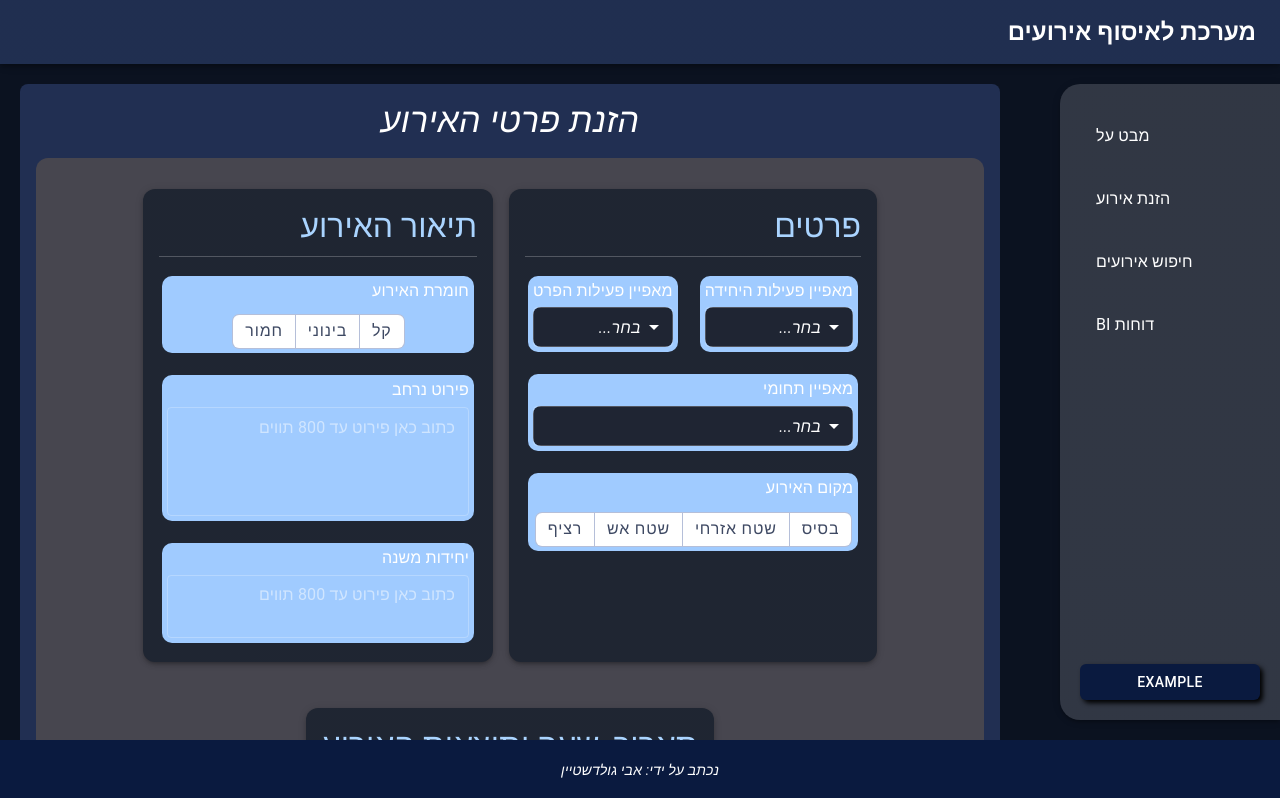
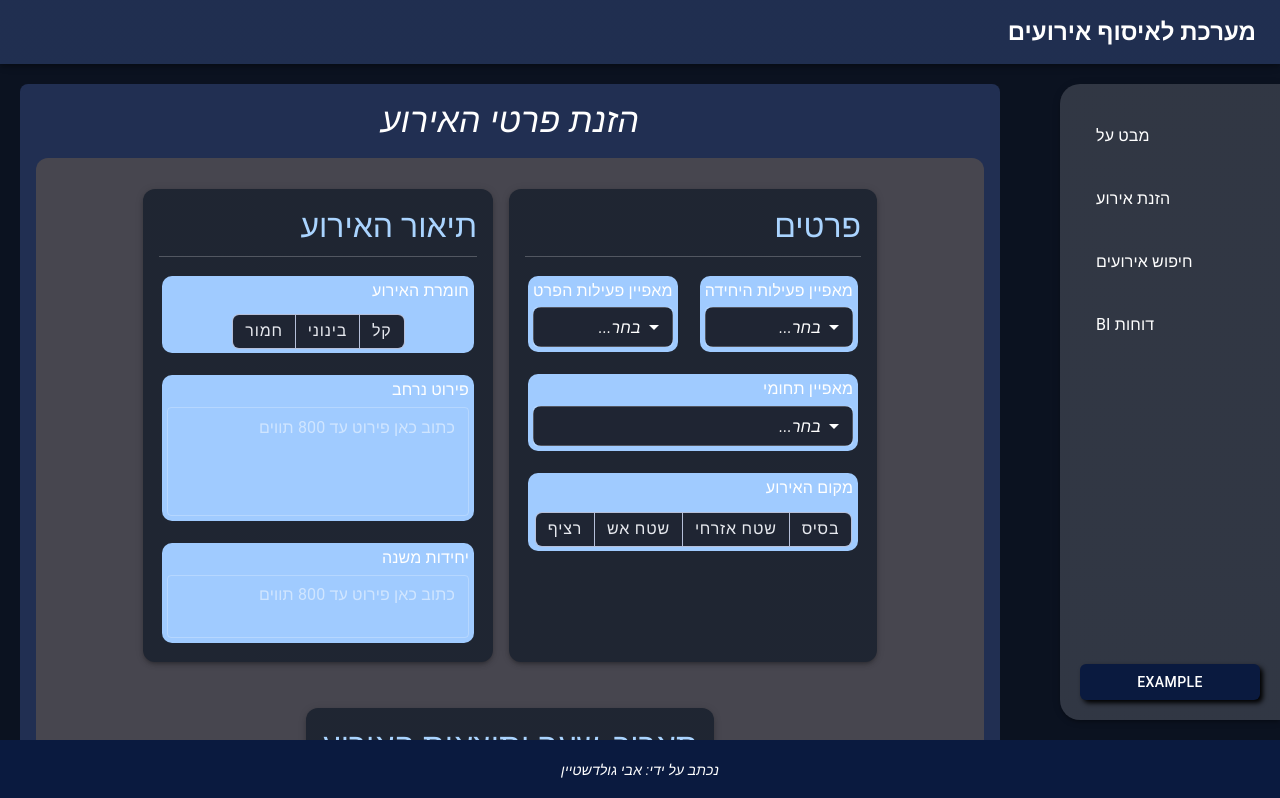
Before and after one commit to AviGoldshtein/safety-avi-goldshtein, a React (Vite) app: page / in a window 1280 px wide. Shown: the top 798 px of the page. Built offline with nearby package versions, Linux system fonts and the light colour scheme; some icons are missing.

Commit message:
Refactor RadioGroup component to use MUI FormControl for improved structure and styling; update CSS for dark mode support

```diff
--- a/src/components/RadioGroup/RadioGroup.module.css
+++ b/src/components/RadioGroup/RadioGroup.module.css
@@ -1,5 +1,5 @@
 /* From Uiverse.io by Pradeepsaranbishnoi */
-:focus {
+.mydict :focus {
   outline: 0;
   border-color: #2260ff;
   box-shadow: 0 0 0 4px #b5c9fc;
@@ -50,3 +50,18 @@ label:last-child span {
 label:first-child span {
   border-radius: 0 .375em .375em 0;
 }
+
+
+.dark {
+  background: transparent;
+}
+.dark span {
+  transition: background-color 0.3s ease, color 0.3s ease, box-shadow 0.3s ease;
+  background-color: #1f2533;
+  color: #e7e9ef;
+}
+.dark input[type="radio"]:checked + span {
+  background-color: #1e293b;
+  color: #60a5fa;
+  box-shadow: 0 0 0 0.0625em #60a5fa;
+}
--- a/src/components/RadioGroup/RadioGroup.tsx
+++ b/src/components/RadioGroup/RadioGroup.tsx
@@ -1,19 +1,23 @@
+import { FormControl, useTheme } from "@mui/material";
 import styles from "./RadioGroup.module.css";
 
 interface RadioGroupProps {
   options: readonly string[];
   value: string;
   name: string;
-    onChange: (val: string) => void
+  onChange: (val: string) => void;
 }
 
 export default function RadioGroup({ options, value, onChange, name }: RadioGroupProps) {
+  const theme = useTheme();
+  const isDark = theme.palette.mode === "dark";
 
   return (
-    <div className={styles.mydict}>
+    <FormControl fullWidth>
+      <div className={`${styles.mydict} ${isDark ? styles.dark : ""}`}>
         <div>
-        {options.map((opt: string, i: number) => (
-          <label key={i}>
+          {options.map((opt) => (
+            <label key={opt}>
               <input
                 type="radio"
                 name={name}
@@ -26,5 +30,6 @@ export default function RadioGroup({ options, value, onChange, name }: RadioGrou
           ))}
         </div>
       </div>
+    </FormControl>
   );
 }
```
Also changed, not shown: src/components/Footer/Footer.module.css (deleted, +0 -10 lines). Lines whose indentation alone changed are shown as unchanged.
